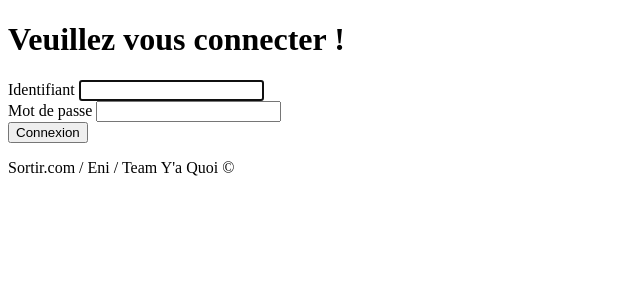
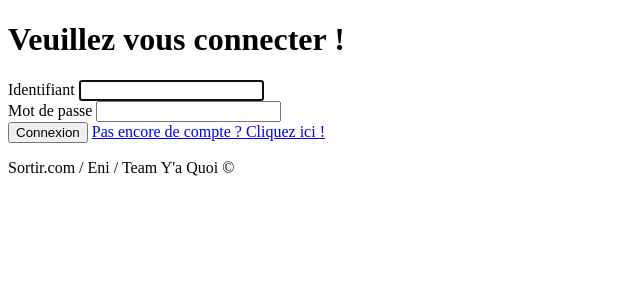
Before and after one commit to JuOkami/ENI-Sortir.com, a Symfony app: template templates/security/login.html.twig in a window 1280 px wide. Shown: the part 103-403 px from the top of the page, without its empty margins (0-640 px from the left). Run offline with Twig, Linux system fonts and the light colour scheme; the template is opened without the code that fills it, so the values that code supplies are empty; some libraries are stand-ins or nearby versions.

Commit message:
Redirection vers inscription

```diff
--- a/templates/security/login.html.twig
+++ b/templates/security/login.html.twig
@@ -27,5 +27,6 @@
     <button class="btn btn-lg btn-primary" type="submit">
         Connexion
     </button>
+    <a href="{{ path('app_register') }}">Pas encore de compte ? Cliquez ici !</a>
 </form>
 {% endblock %}
```
